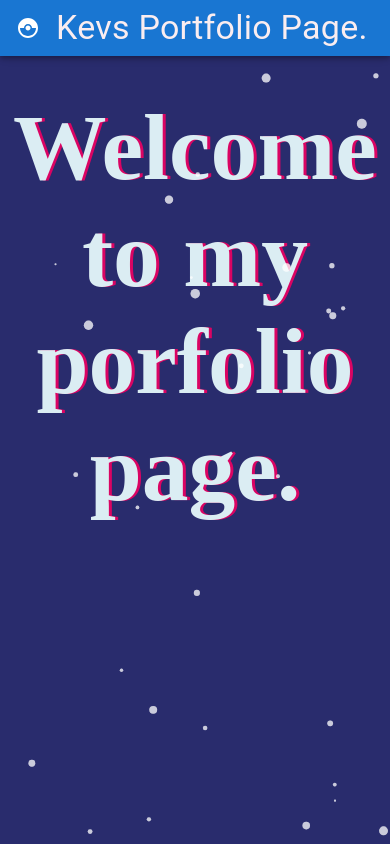
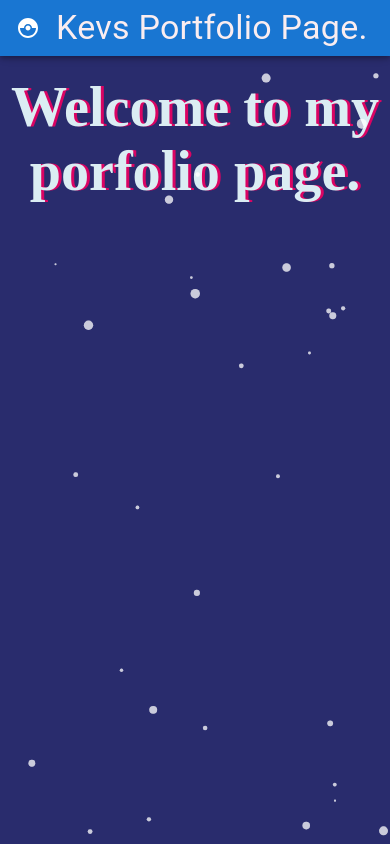
Before and after one commit to tgodkev/portfolio-app, a React (Create React App) app: page / in a window 390 px wide. Shown: the top 844 px of the page. Built offline with nearby package versions, Linux system fonts and the light colour scheme.

Commit message:
more style changes for better mobile use

```diff
--- a/public/Styles.css
+++ b/public/Styles.css
@@ -13,7 +13,7 @@ body{
     margin-top: 20%;
     animation-name: slidein;
     animation-duration: 2s;
-    font-size: 5rem;
+    font-size: 3rem;
     color: #DBEDF3;
     font-family: "Arvo", cursive;
     text-shadow: 3px 0 #DA0463;
@@ -24,7 +24,7 @@ body{
     width: 80%;
     }
     75%{
-        font-size: 300%;
+        font-size: 60%;
         margin-left: 25%;
         width: 100%;
     }
```
